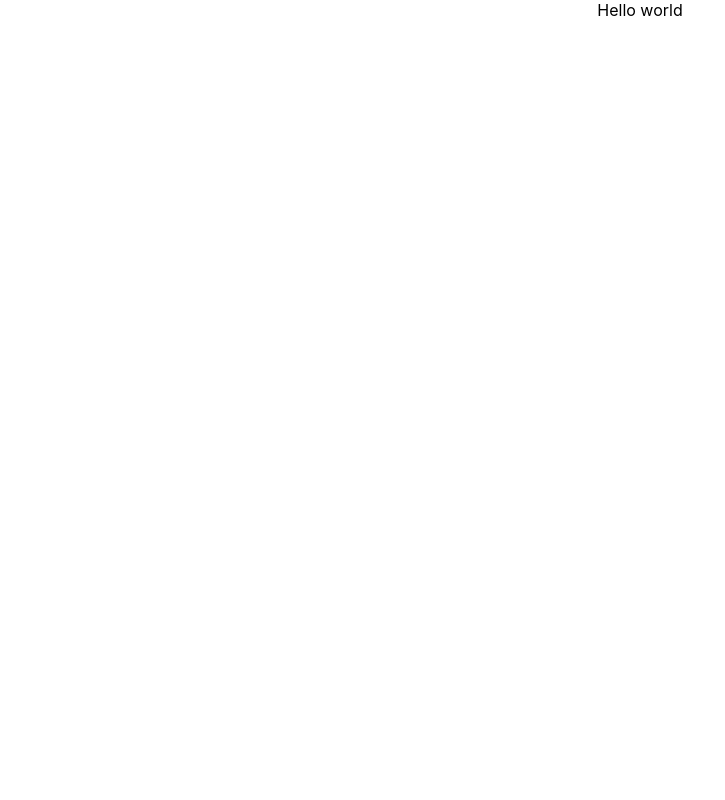
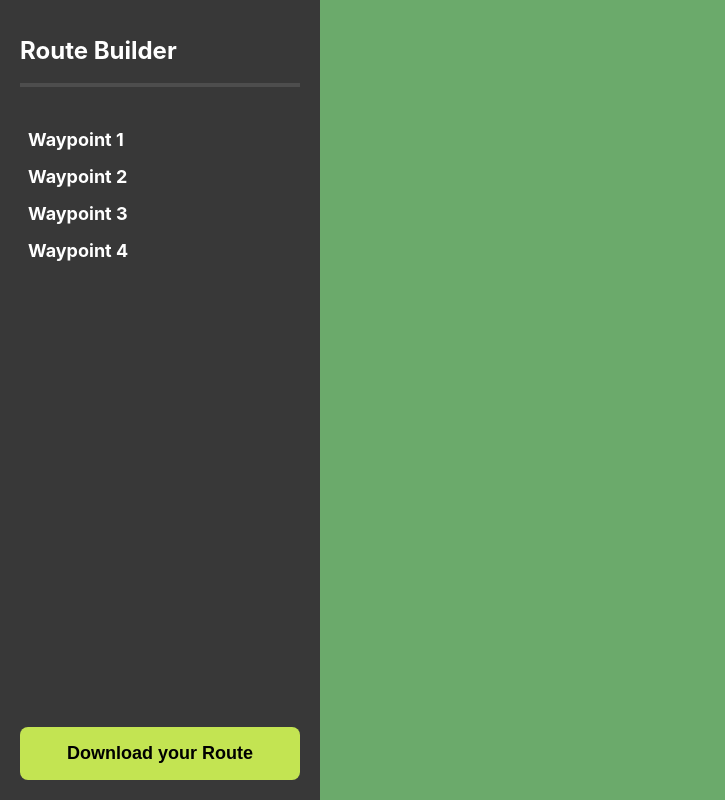
Before and after one commit to nene/komoot-challenge, a React (Create React App) app: page / in a window 1280 px wide. Shown: the whole page, without its empty margins (0-725 px from the left). Built offline with nearby package versions, Linux system fonts and the light colour scheme.

Commit message:
Initial design implementation

```diff
--- a/src/App.css
+++ b/src/App.css
@@ -1,3 +1,25 @@
 .App {
-  text-align: center;
+  display: grid;
+  grid-template-columns: 25% auto;
+  height: 100%;
 }
+
+.App_sidebar {
+  background: #383838;
+  color: white;
+  padding: 20px;
+
+  display: grid;
+  grid-template-columns: auto;
+  grid-template-rows: auto 1fr auto;
+}
+
+.App_map_area {
+  background: rgb(107, 170, 107);
+}
+
+.App_title {
+  font-size: 24px;
+  border-bottom: 4px solid #4d4d4d;
+  padding-bottom: 18px;
+}
--- a/src/App.tsx
+++ b/src/App.tsx
@@ -1,8 +1,23 @@
 import React from 'react';
 import './App.css';
+import { DownloadButton } from './DownloadButton';
+import { List } from './List';
+
+const Map: React.FC<{}> = () => {
+  return <div className="Map" />;
+}
 
 export const App: React.FC<{}> = () => {
   return (
-    <div className="App">Hello world</div>
+    <div className="App">
+      <div className="App_sidebar">
+        <h1 className="App_title">Route Builder</h1>
+        <List />
+        <DownloadButton />
+      </div>
+      <div className="App_map_area">
+        <Map />
+      </div>
+    </div>
   );
 }
--- /dev/null
+++ b/src/DownloadButton.css
@@ -0,0 +1,11 @@
+.DownloadButton {
+  background: #c3e452;
+  color: black;
+  border: none;
+  font-size: 18px;
+  font-weight: bold;
+  padding: 16px;
+  border-radius: 8px;
+  width: 100%;
+  cursor: pointer;
+}
--- /dev/null
+++ b/src/DownloadButton.tsx
@@ -0,0 +1,6 @@
+import React from 'react';
+import './DownloadButton.css';
+
+export const DownloadButton: React.FC<{}> = () => {
+  return <button className="DownloadButton">Download your Route</button>;
+}
--- /dev/null
+++ b/src/List.css
@@ -0,0 +1,9 @@
+.List {
+  list-style: none;
+  font-size: 18px;
+  font-weight: bold;
+  padding: 0;
+}
+.List_item {
+  padding: 8px;
+}
--- /dev/null
+++ b/src/List.tsx
@@ -0,0 +1,11 @@
+import React from 'react';
+import './List.css';
+
+export const List: React.FC<{}> = () => {
+  const waypoints = [1, 2, 3, 4];
+  return (
+    <ul className="List">
+      {waypoints.map((wp) => <li className="List_item" key={wp}>Waypoint {wp}</li>)}
+    </ul>
+  );
+}
--- a/src/index.css
+++ b/src/index.css
@@ -7,7 +7,6 @@ body {
   -moz-osx-font-smoothing: grayscale;
 }
 
-code {
-  font-family: source-code-pro, Menlo, Monaco, Consolas, 'Courier New',
-    monospace;
+html, body, #root {
+  height: 100%;
 }
```
